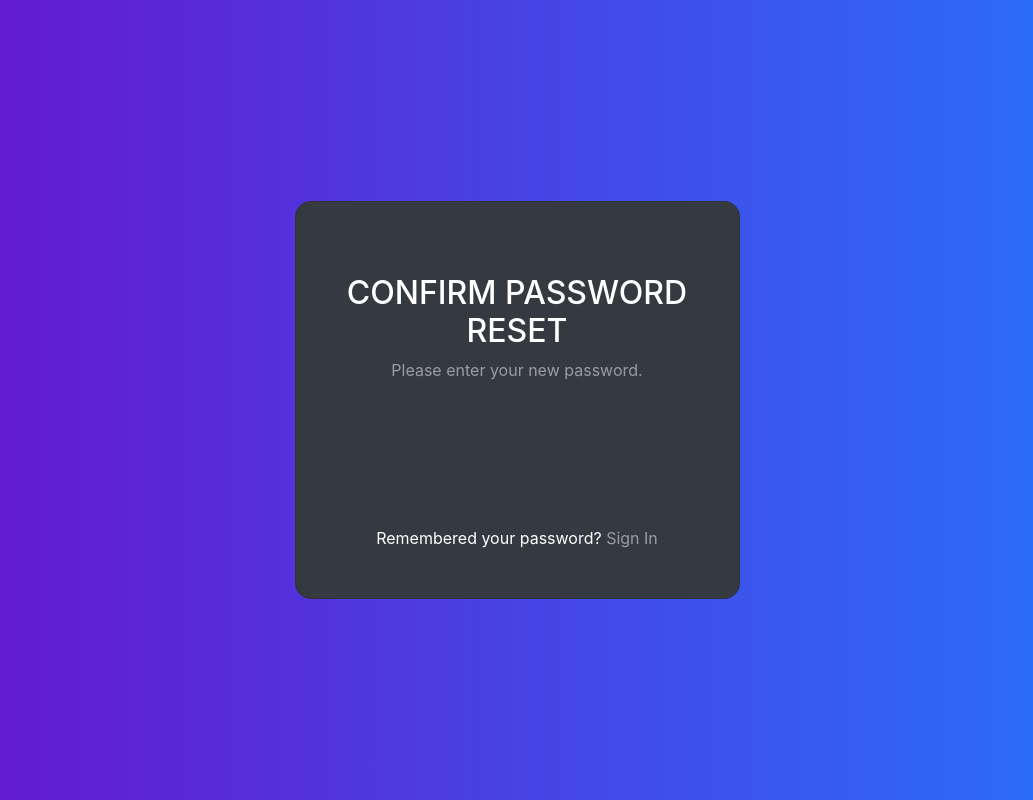
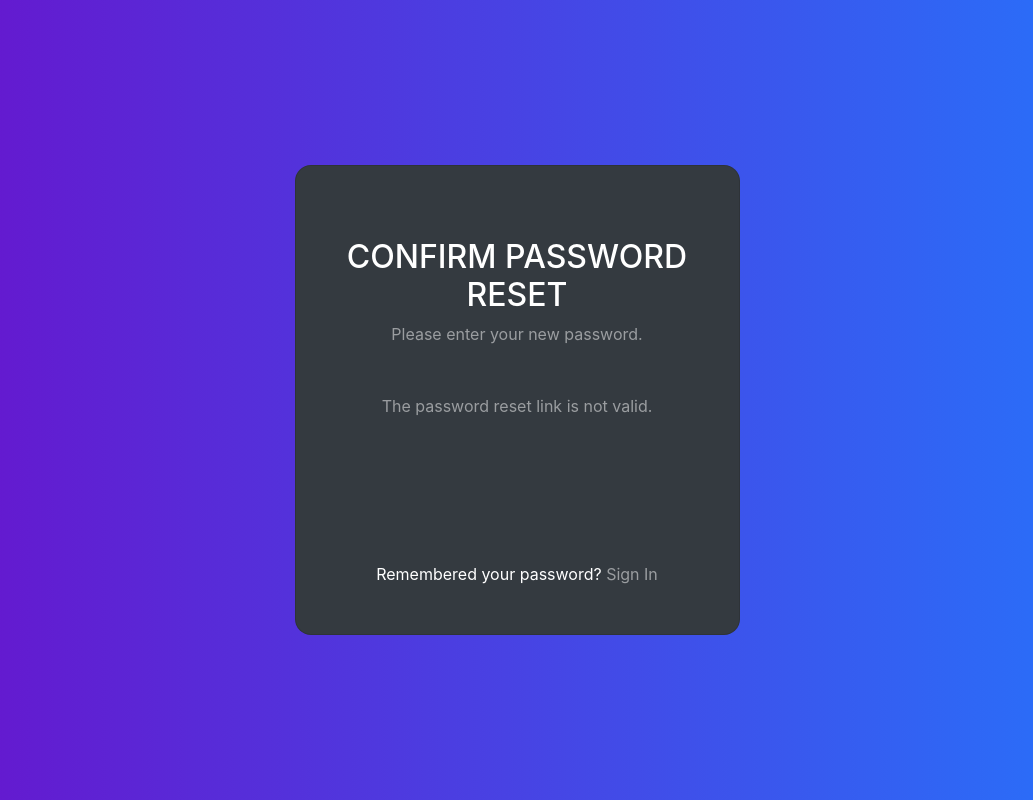
Before and after one commit to Arash7447/mysite, a Django app: page /accounts/reset/1/1/ in a window 1280 px wide. Shown: the whole page, without its empty margins (123-1156 px from the left). Run offline with Django 5.2, Linux system fonts and the light colour scheme; parts of the project's set-up code (start-up, migrations or seed data) failed here and were passed over; some libraries are stand-ins or nearby versions.

Commit message:
updated password reset confirm
updated password reset confirm.html

```diff
--- a/templates/registration/password_reset_confirm.html
+++ b/templates/registration/password_reset_confirm.html
@@ -34,7 +34,9 @@
 
                                     <button class="btn btn-outline-light btn-lg px-5" type="submit">Reset Password</button>
                                 </form>
-                                 {% endif %}
+                                {% else %}
+                                <p class="text-white-50 mb-5">The password reset link is not valid.</p>
+                                {% endif %}
                             </div>
 
                             <div>
```
